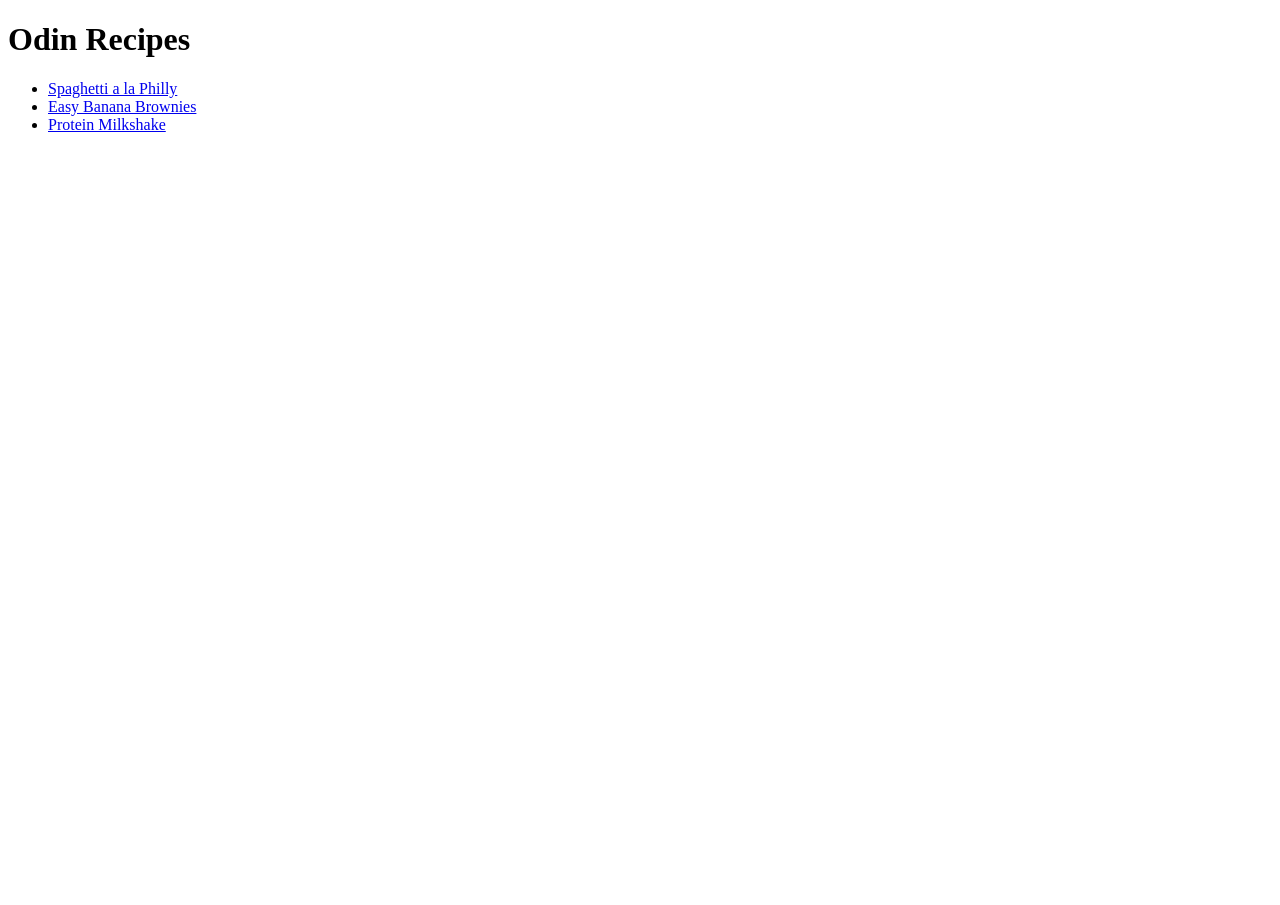
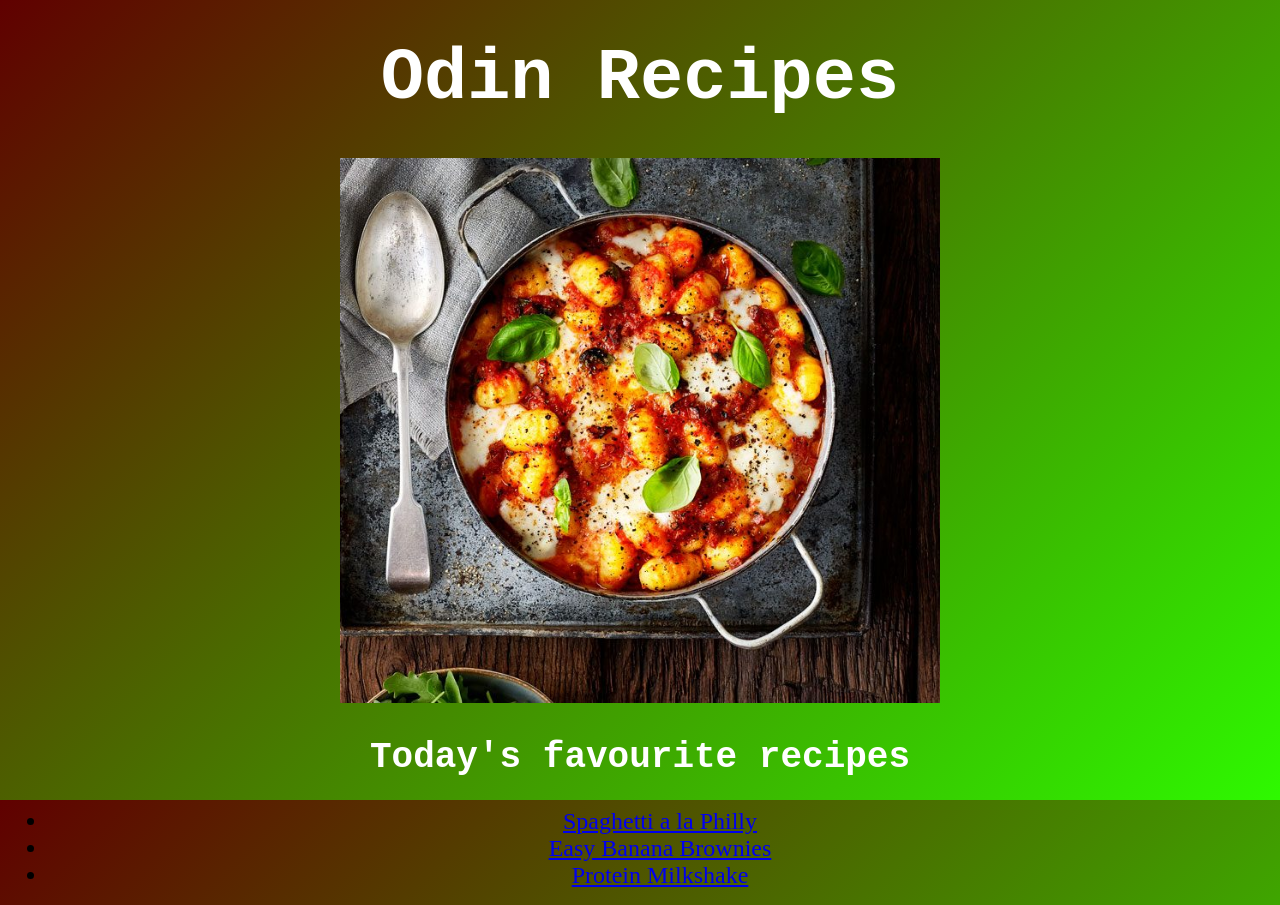
Before and after one commit to siendobry/odin-recipes, a plain HTML site: page index.html in a window 1280 px wide. Before the commit the page ends 800 px from the top, so only its background shows below. Drawn offline with Linux system fonts and the light colour scheme.

Commit message:
Add basic CSS

```diff
--- a/index.html
+++ b/index.html
@@ -1,19 +1,29 @@
 <!DOCTYPE html>
 
 <html lang="en">
-
     <head>
         <meta charset="UTF-8">
         <title>Recipes in between the trees</title>
+        <link rel="stylesheet" href="style.css">
+        <style>
+            body {
+                background-color: rgb(255, 255, 255);
+                background-image: linear-gradient(135deg, rgb(96, 0, 0), rgb(46, 249, 0));
+            }
+            li {
+                font-size: 24px;
+            }
+        </style>
     </head>
 
-    <body>
-        <h1>Odin Recipes</h1>
+    <body class="center">
+        <h1 class="h-1">Odin Recipes</h1>
+        <img src="./img/main.jpg" alt="A nice dish">
+        <h2 class="h-2">Today's favourite recipes</h2>
         <ul>
             <li><a href="./recipes/spaghetti.html">Spaghetti a la Philly</a></li>
             <li><a href="./recipes/brownies.html">Easy Banana Brownies</a></li>
             <li><a href="./recipes/shake.html">Protein Milkshake</a></li>
         </ul>
     </body>
-
 </html>
--- /dev/null
+++ b/style.css
@@ -0,0 +1,38 @@
+html {
+    height: auto;
+    width: 100%;
+}
+
+body {
+    background-attachment: fixed;
+}
+
+img {
+    height: auto;
+    width: 100%;
+    max-width: 600px;
+}
+
+.image {
+    height: auto;
+    width: 50%;
+}
+
+.center {
+    text-align: center;
+}
+
+.h-1, .h-2 {
+    font-family: "JetBrains Mono", monospace, sans-serif;
+    font-weight: 700;
+    color: white;
+}
+
+.h-1 {
+    font-size: 72px;
+    margin: 3%;
+}
+
+.h-2 {
+    font-size: 36px;
+}
```
Also changed, not shown: recipes/brownies.html (+9 -1 lines), recipes/shake.html (+9 -1 lines), recipes/spaghetti.html (+9 -8 lines), img/main.jpg (added), 1 other file.
